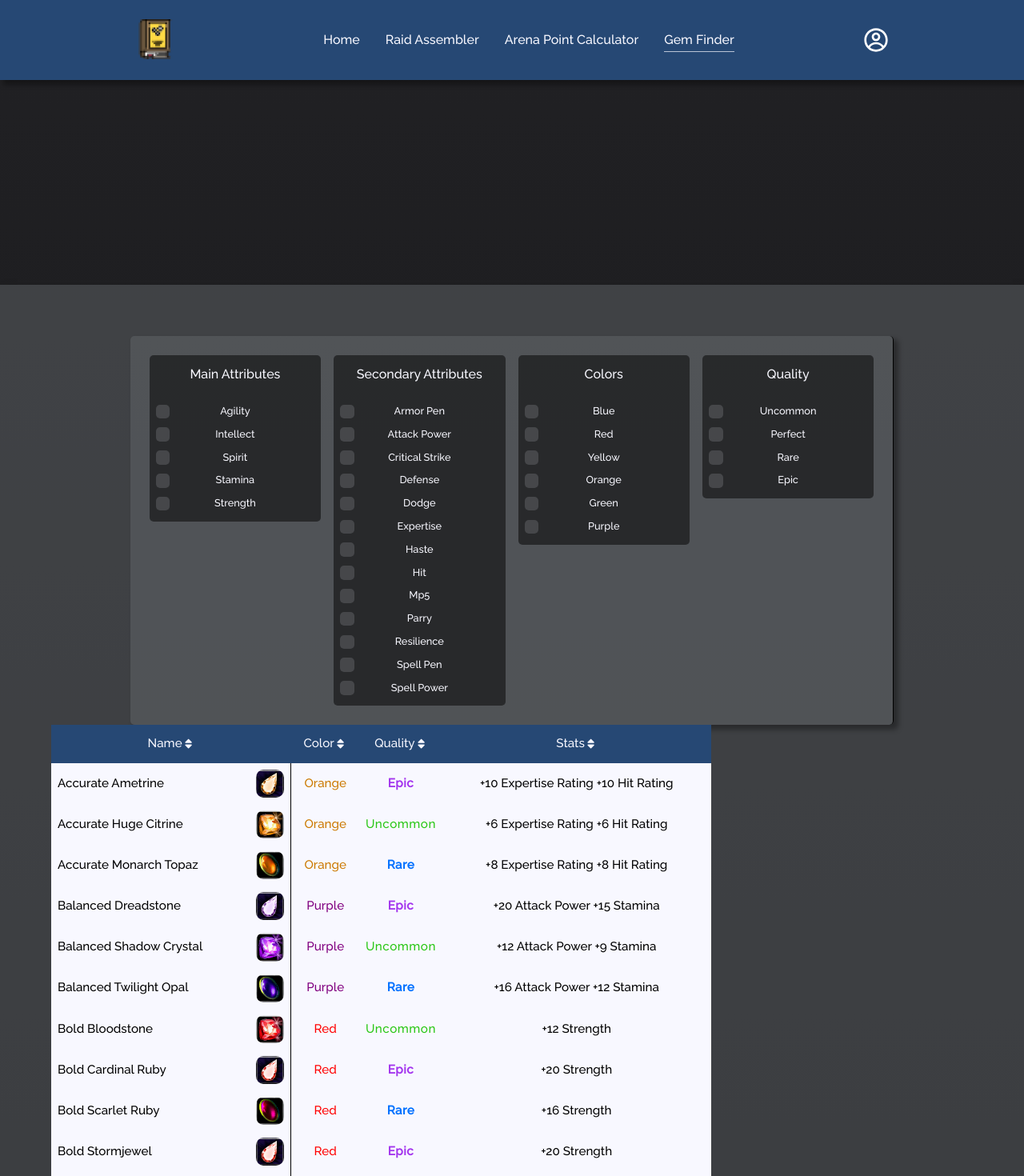
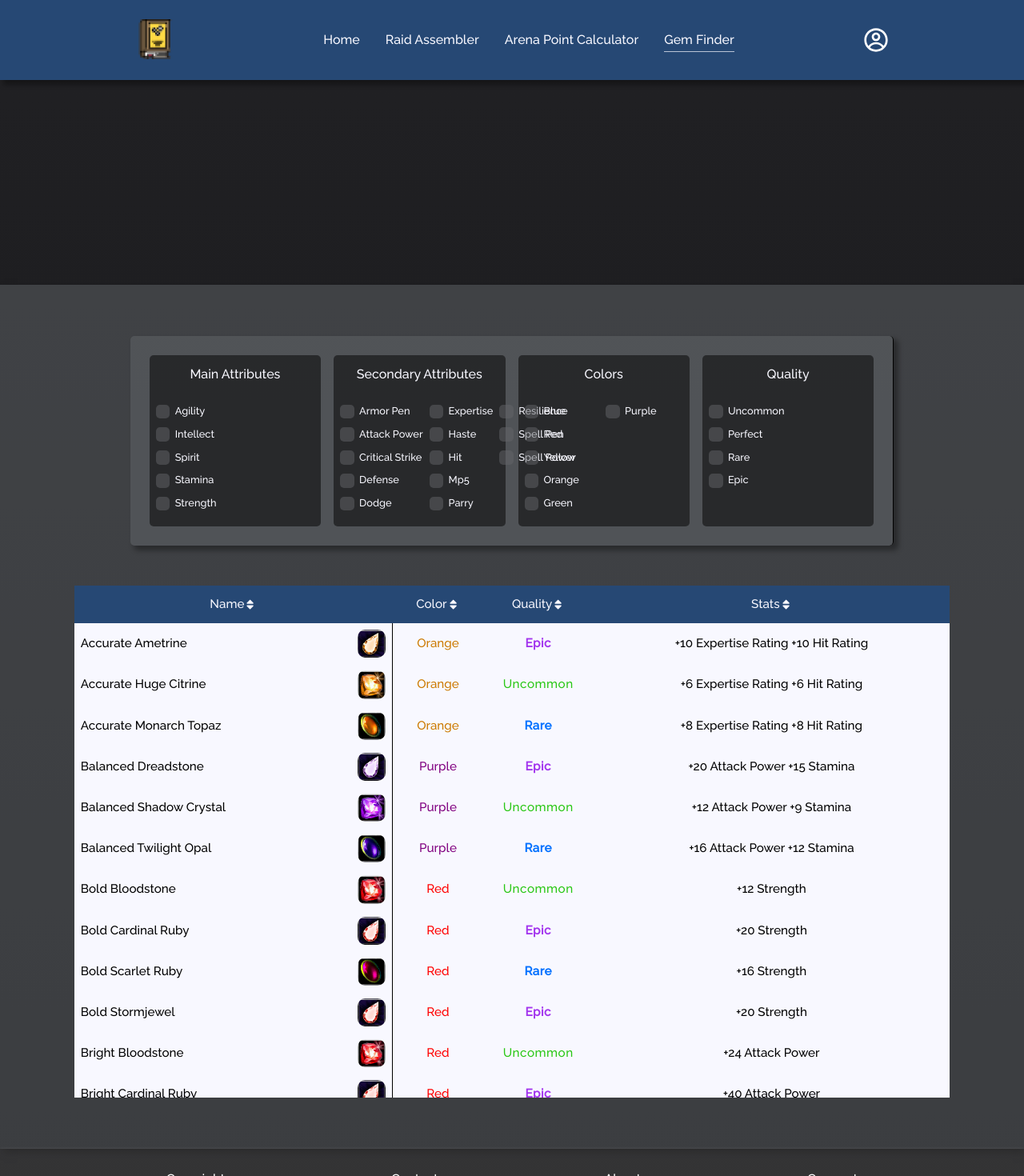
Before and after one commit to MarcusMohns/Codex-Online, a React (Create React App) app: page /gemfinder in a window 1280 px wide. Shown: the top 1470 px of the page at 80% size. Built offline with nearby package versions, Linux system fonts and the light colour scheme.

Commit message:
Filters styled

```diff
--- a/src/components/styles/GemFinder.styled.js
+++ b/src/components/styles/GemFinder.styled.js
@@ -72,7 +72,10 @@ export const CheckBoxContainer = styled.section`
     width: 100%;
     display: flex;
     flex-direction: column;
-    justify-content: center;
+    justify-content: flex-start;
+    flex-wrap:wrap;
+    height:150px;
+    margin-left:auto;
   }
 
   .a-checkbox {
@@ -82,11 +85,13 @@ export const CheckBoxContainer = styled.section`
     align-items: center;
     cursor: pointer;
     padding: 0.5rem;
+
     .label-text {
       user-select: none;
       color: ${COLORS.offWhite};
       font-size: 0.8rem;
-
+      margin-right:auto;
+      margin-left:1rem;
       overflow: hidden;
       white-space: nowrap;
       text-overflow: ellipsis;
@@ -103,7 +108,6 @@ export const CheckBoxContainer = styled.section`
       justify-content: center;
       position: absolute;
       left: 0;
-      margin: 0;
       height: 1.1rem;
       width: 1.1rem;
       padding: 0;
@@ -162,12 +166,15 @@ export const CheckBoxContainer = styled.section`
 `;
 
 export const GemTableContainer = styled.section`
-  max-width: 100%;
-  min-width: 70%;
+  box-sizing: border-box;
   font-size: 0.95rem;
   overflow-y: scroll;
   height: 50vw;
   display: block;
+  margin-left: auto;
+  margin-right: auto;
+  width: 95%;
+  margin-top: 50px;
   table {
     width: 100%;
     border-collapse: separate;
@@ -287,7 +294,7 @@ export const GemTableContainer = styled.section`
       font-size: 1.5rem;
     }
     table {
-      width: 90vw;
+      width: 100%;
     }
     .gemStatsCell,
     .gemQualityCell,
```
